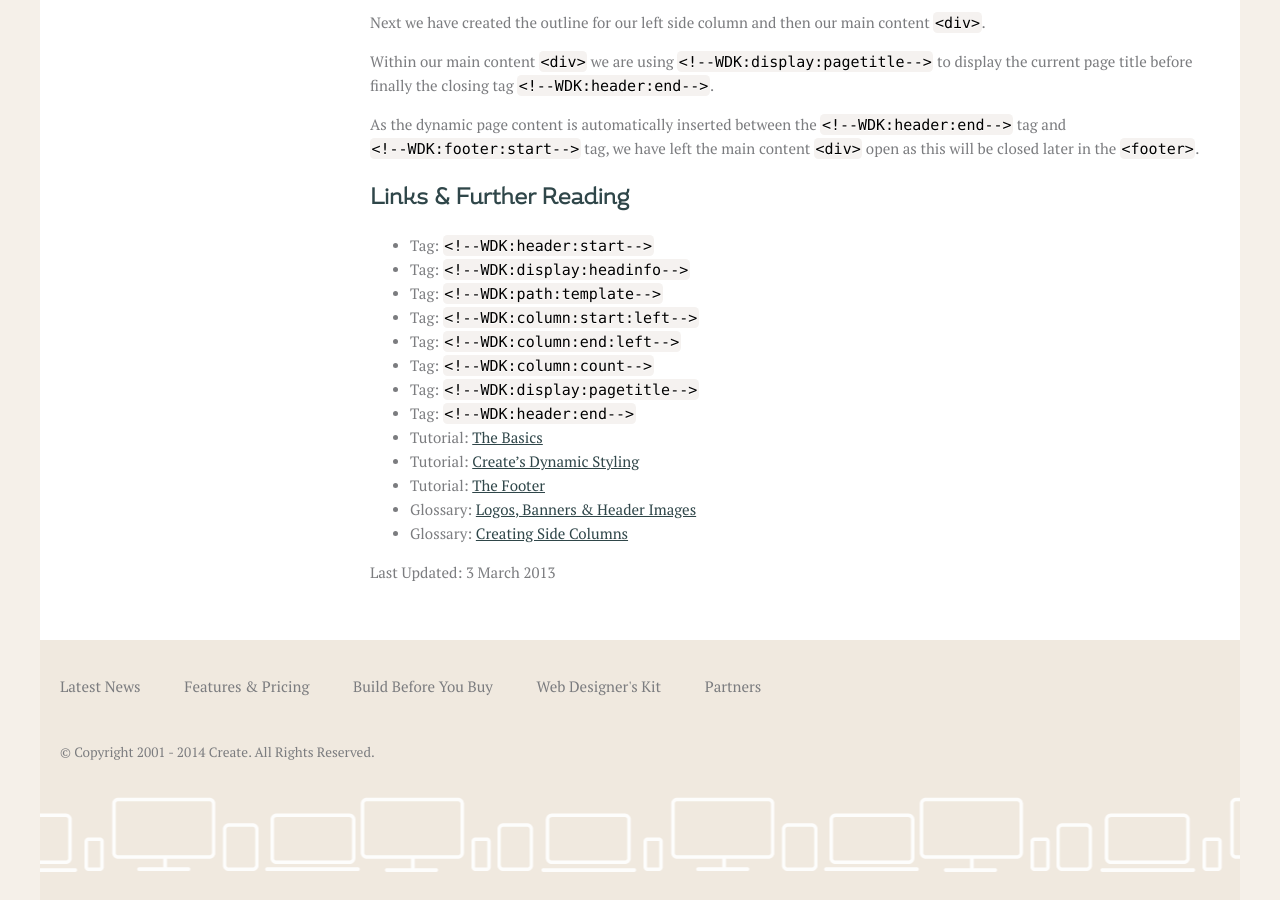
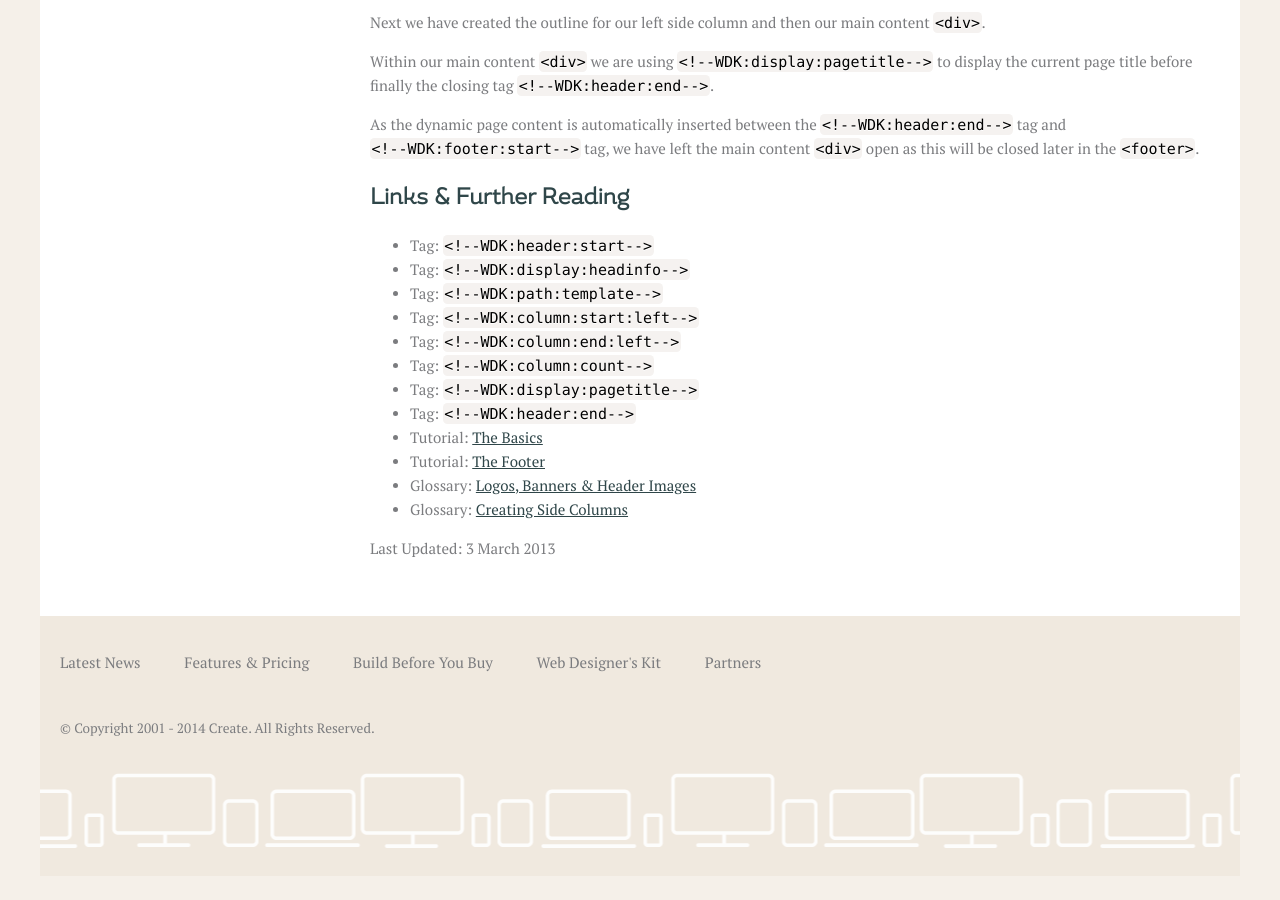
Before and after one commit to createdotnet/wdk, a Jekyll site: the page built from _tutorials/the-header.md, in a window 1280 px wide and 900 px high, scrolled down 1485 px. Built offline with Jekyll 4.4.1, drawn with Linux system fonts in a browser that asks for light colours; after the commit the page ends 2361 px from its top, so only the background shows below that.

Commit message:
Remove broken link that isn't relevant anyway

```diff
--- a/_tutorials/the-header.md
+++ b/_tutorials/the-header.md
@@ -77,7 +77,6 @@ As the dynamic page content is automatically inserted between the `<!--WDK:heade
 - Tag: `<!--WDK:display:pagetitle-->`
 - Tag: `<!--WDK:header:end-->`
 - Tutorial: [The Basics]({{ site.baseurl }}/tutorials/the-basics.html)
-- Tutorial: [Create's Dynamic Styling]({{ site.baseurl }}/tutorials/dynamic-styling.html)
 - Tutorial: [The Footer]({{ site.baseurl }}/tutorials/the-footer.html)
 - Glossary: [Logos, Banners & Header Images]({{ site.baseurl }}/glossary/header-images/header-image.html)
 - Glossary: [Creating Side Columns]({{ site.baseurl }}/glossary/side-columns/id.html)
```
